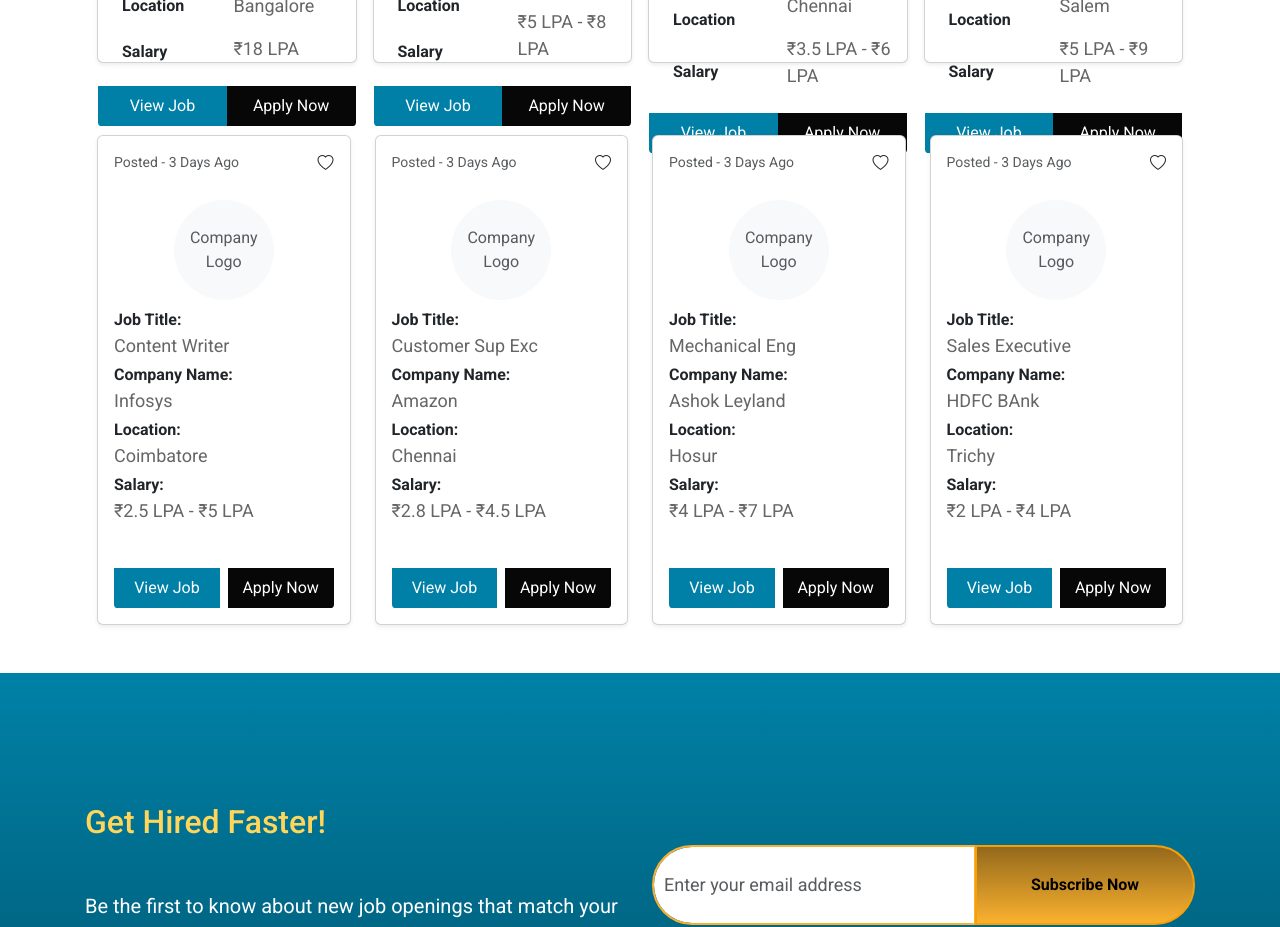
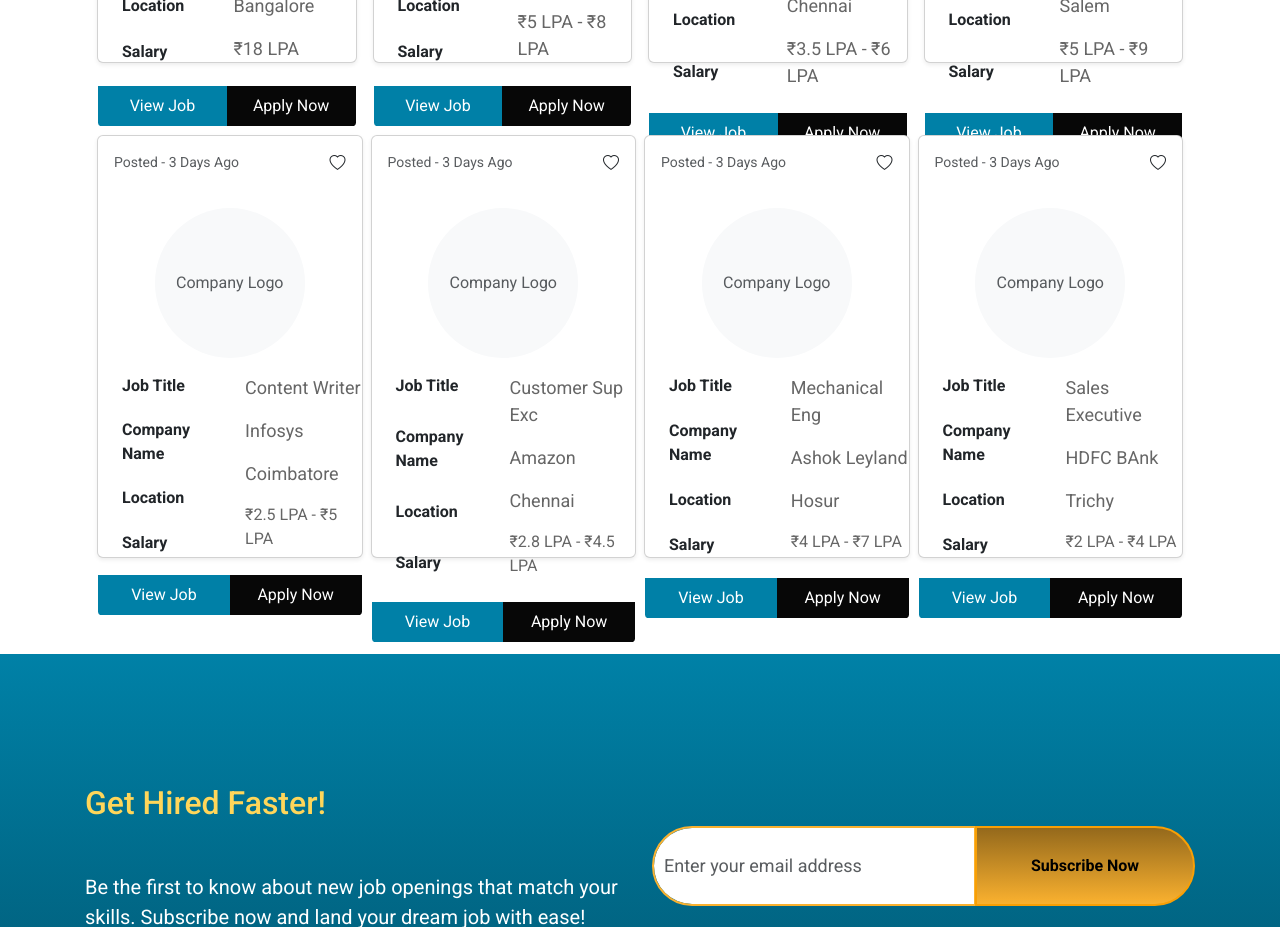
Before and after one commit to JKGlobalItSolutions/hrify_jobs, a React (Vite) app: page /Categories in a window 1280 px wide. Shown: the part 1740-2667 px from the top of the page. Built offline with nearby package versions, Linux system fonts and the light colour scheme.

Commit message:
categoies update

```diff
--- a/src/pages/Categories.jsx
+++ b/src/pages/Categories.jsx
@@ -200,7 +200,7 @@
                 <div className="container-fluid mt-4">
                     <div className="row g-3">
                         {jobs.map((job) => (
-                            <div key={job.id} className="col-lg-3 col-md-6 col-sm-12 ">
+                            <div key={job.id} className=" col-lg-3 col-md-6 col-sm-12 ">
                                 <div className="card shadow-sm mb-5  gap-2" style={{ width: "100%", height: "423px" }}>
                                     <div className="d-flex p-3 justify-content-between align-items-start">
                                         <small className="text-muted">Posted - {job.posted}</small>
@@ -237,29 +237,37 @@
                 </div>
 
                 <div className="container-fluid mt-4">
-                    <div className="row">
+                    <div className="row g-2">
                         {jobs1.map((job) => (
-                            <div key={job.id} className="col-12 col-sm-6]mt-sm-3 col-md-4 col-lg-3">
-                                <div className="card shadow-sm mb-4 d-flex flex-column h-100">
+                            <div key={job.id} className="  col-lg-3 col-md-6 col-sm-12 ">
+                                <div className="card shadow-sm mb-5  gap-2" style={{ width: "100%", height: "423px" }}>
                                     <div className="d-flex p-3 justify-content-between align-items-start">
                                         <small className="text-muted">Posted - {job.posted}</small>
                                         <i className="bi bi-heart"></i>
                                     </div>
                                     <div className="text-center my-2 company_log">
                                         <div className="rounded-circle bg-light d-flex align-items-center justify-content-center mx-auto"
-                                            style={{ width: "100px", height: "100px" }}>
+                                            style={{ width: "150px", height: "150px" }}>
                                             <span className="text-muted">Company Logo</span>
                                         </div>
                                     </div>
-                                    <div className="px-3 text-center text-md-start">
-                                        <strong>Job Title:</strong> <p className="mb-1">{job.title}</p>
-                                        <strong>Company Name:</strong> <p className="mb-1">{job.company}</p>
-                                        <strong>Location:</strong> <p className="mb-1">{job.location}</p>
-                                        <strong>Salary:</strong> <p className="mb-1">{job.salary}</p>
+                                    <div className="d-flex ms-4">
+                                        <div className="d-grid gap-2">
+                                            <strong>Job Title</strong>
+                                            <strong>Company Name</strong>
+                                            <strong>Location</strong>
+                                            <strong>Salary</strong>
+                                        </div>
+                                        <div className="d-grid ms-3 pt-0">
+                                            <p>{job.title}</p>
+                                            <p>{job.company}</p>
+                                            <p>{job.location}</p>
+                                            <p className='fs-6'>{job.salary}</p>
+                                        </div>
                                     </div>
-                                    <div className="mt-auto d-flex flex-column flex-md-row gap-2 p-3">
-                                        <button className="dream_job_cardbtn1 w-100">View Job</button>
-                                        <button className="dream_job_cardbtn2 w-100">Apply Now</button>
+                                    <div className="d-flex flex-column flex-md-row justify-content-between ">
+                                        <button className="dream_job_cardbtn1 w-100 ">View Job</button>
+                                        <button className="dream_job_cardbtn2 w-100 ">Apply Now</button>
                                     </div>
                                 </div>
                             </div>
--- a/src/stylesheet/Categories.css
+++ b/src/stylesheet/Categories.css
@@ -119,9 +119,7 @@
     }
 }
 
-.img-fluid{
-  ma
-}
+
 
 
 .email_input {
@@ -423,3 +421,38 @@
             width: 100% !important;
         }
     }
+
+
+
+/*
+    <div className="container-fluid mt-4">
+    <div className="row g-3">
+        {jobs.map((job) => (
+            <div key={job.id} className="col-xl-3 col-lg-4 col-md-6 col-sm-12">
+                <div className="card shadow-sm mb-4 d-flex flex-column h-100">
+                    <div className="d-flex p-3 justify-content-between align-items-start">
+                        <small className="text-muted">Posted - {job.posted}</small>
+                        <i className="bi bi-heart"></i>
+                    </div>
+                    <div className="text-center my-2 company_log">
+                        <div
+                            className="rounded-circle bg-light d-flex align-items-center justify-content-center mx-auto"
+                            style={{ width: "120px", height: "120px" }}>
+                            <span className="text-muted">Company Logo</span>
+                        </div>
+                    </div>
+                    <div className="px-3">
+                        <strong>Job Title:</strong> <p>{job.title}</p>
+                        <strong>Company:</strong> <p>{job.company}</p>
+                        <strong>Location:</strong> <p>{job.location}</p>
+                        <strong>Salary:</strong> <p>{job.salary}</p>
+                    </div>
+                    <div className="d-flex flex-column flex-md-row justify-content-between mt-auto">
+                        <button className="dream_job_cardbtn1 w-100 mb-2 mb-md-0 me-md-2">View Job</button>
+                        <button className="dream_job_cardbtn2 w-100">Apply Now</button>
+                    </div>
+                </div>
+            </div>
+        ))}
+    </div>
+</div> */
```
